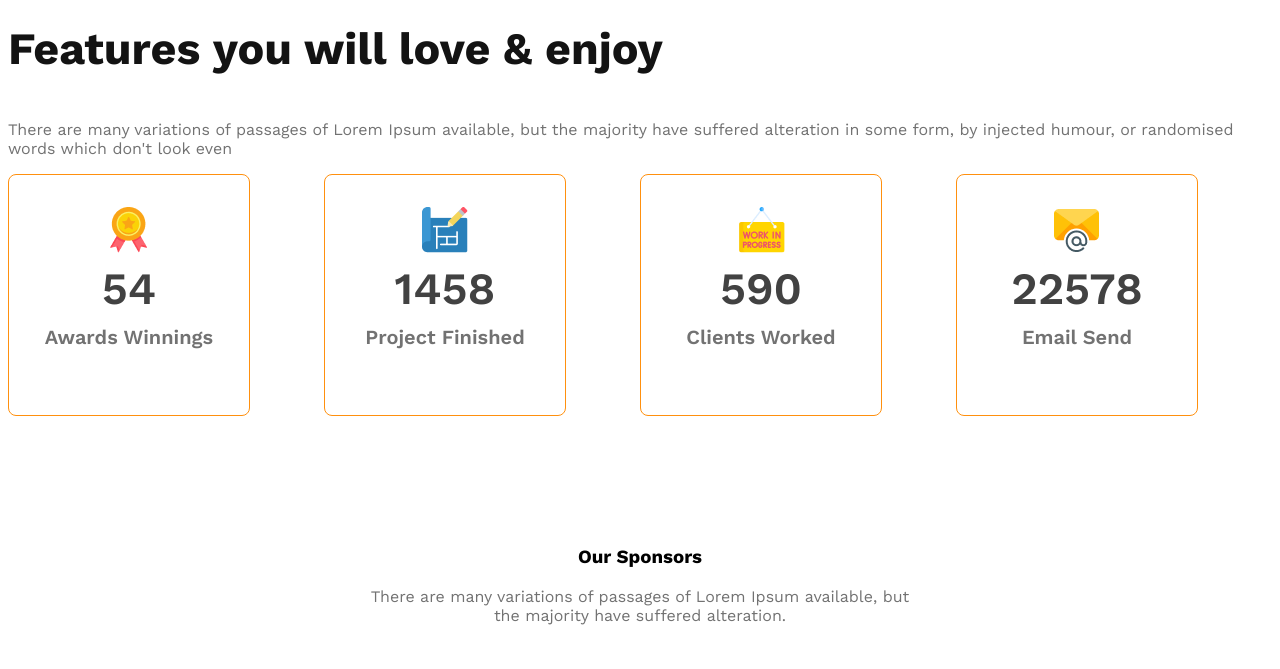
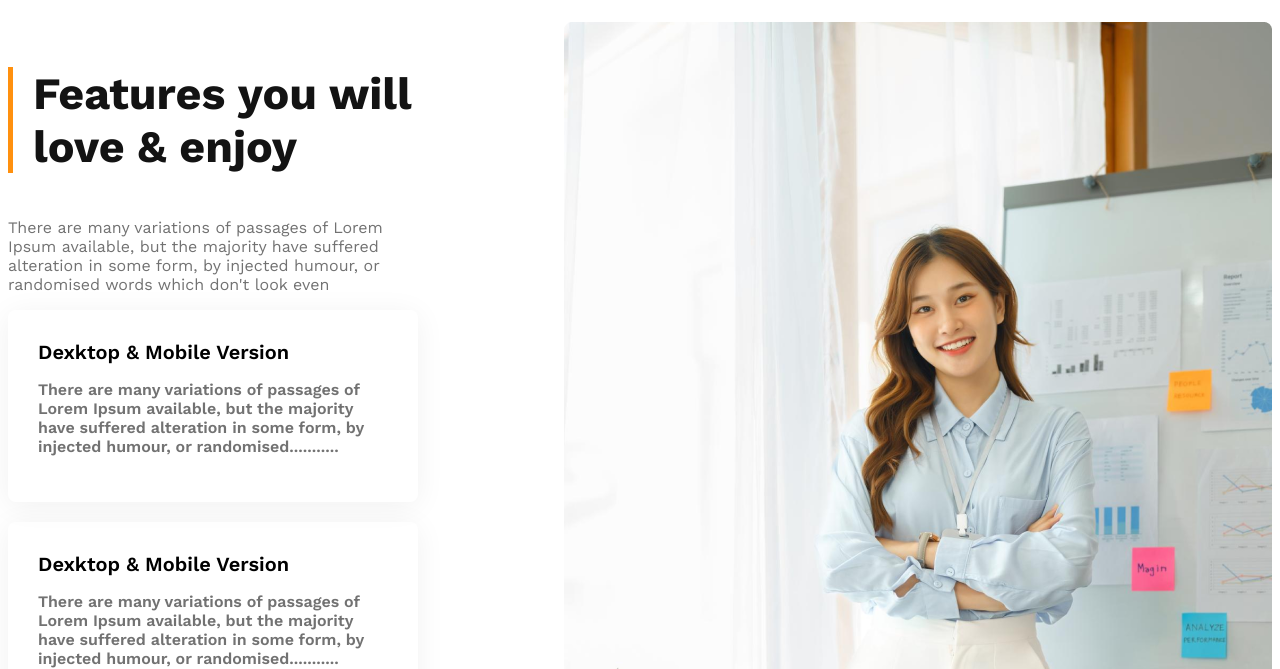
Before and after one commit to sadmanhabijsaim/G3-architecs_website, a plain HTML site: page index.html in a window 1280 px wide. Shown: the part 2130-2799 px from the top of the page. Drawn offline with nearby package versions, Linux system fonts and the light colour scheme.

Commit message:
added features card

```diff
--- a/index.html
+++ b/index.html
@@ -44,10 +44,39 @@
                 <button class="btn-primary">Explore More</button>
             </div>
         </section>
+        <section class="features">
+            <div>
+                <h3 id="feature-section-title" class="fst-h3">Features you will <br> love & enjoy</h3>
+                <p class="p-text-color">There are many variations of passages of Lorem Ipsum available, but the majority have suffered alteration in some form, by injected humour, or randomised words which don't look even</p>
 
+                <div class="feature-card">
+                    <h4 class="feature-title">Dexktop & Mobile Version</h4>
+                    <p class="p-text-color">There are many variations of passages of Lorem Ipsum available, but the majority have suffered alteration in some form, by injected humour, or randomised...........</p>
+                </div>
+                <div class="feature-card">
+                    <h4 class="feature-title">Dexktop & Mobile Version</h4>
+                    <p class="p-text-color">There are many variations of passages of Lorem Ipsum available, but the majority have suffered alteration in some form, by injected humour, or randomised...........</p>
+                </div>
+                <div class="feature-card">
+                    <h4 class="feature-title">Dexktop & Mobile Version</h4>
+                    <p class="p-text-color">There are many variations of passages of Lorem Ipsum available, but the majority have suffered alteration in some form, by injected humour, or randomised...........</p>
+                </div>
+                <div class="feature-card">
+                    <h4 class="feature-title">Dexktop & Mobile Version</h4>
+                    <p class="p-text-color">There are many variations of passages of Lorem Ipsum available, but the majority have suffered alteration in some form, by injected humour, or randomised...........</p>
+                </div>
+            </div>
+            <div>
+                <img src="./images/architect.png" alt="">
+                <button id="experience-badge" class="btn-primary"><samp id="experience-year">10+Year</samp><br>Experience
+
+                </button>
+            </div>
+
+        </section>
         <section>
-             <h3 class="fst-h3">Features you will love & enjoy</h3>
-             <p class="p-text-color">There are many variations of passages of Lorem Ipsum available, but the majority have suffered alteration in some form, by injected humour, or randomised words which don't look even</p>
+             <h3 class="fst-h3">Some Facts</h3>
+             <p class="p-text-color">There are many variations of passages of Lorem Ipsum available, but the majority have suffered alteration.</p>
              <div class="facts-container">
                 <div class="fact-card display-flex">
                     <div>
--- a/styles/architects.css
+++ b/styles/architects.css
@@ -117,6 +117,7 @@
 }
 .p-text-color{
     color: #727272;
+    font-size: 1rem;
 }
 .facts-container{
     display: grid;
@@ -162,6 +163,28 @@
    filter: grayscale(100%);
 
 }
+#feature-section-title{
+    border-left: 5px solid #FF900E;
+    padding-left: 20px;
+}
+.feature-card, .feature-title{
+    font-weight: 600;
+    font-size: 1.25rem;
+    margin-top: 0px;
+    margin-bottom: 0px;
+
+}
+.feature-card{
+    padding: 30px;
+    box-shadow: 0 4px 30px 0 rgba(0, 0, 0, 0.06);
+    margin-bottom: 20px;
+    border-radius: 8px;
+}
+.features{
+    display: flex;
+    gap: 146px;
+}
+
 /* responsive media query */
 @media screen and (max-width: 576px) {
     .navbar, .nav-link, .teams,{
```
